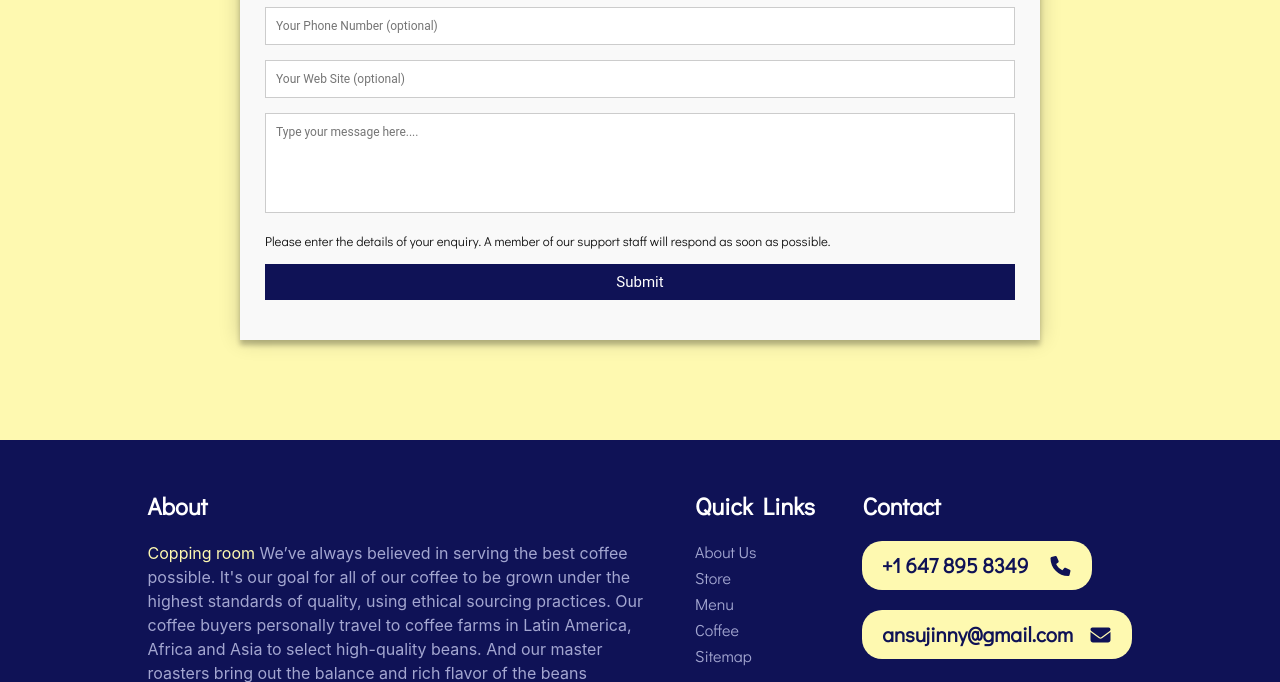
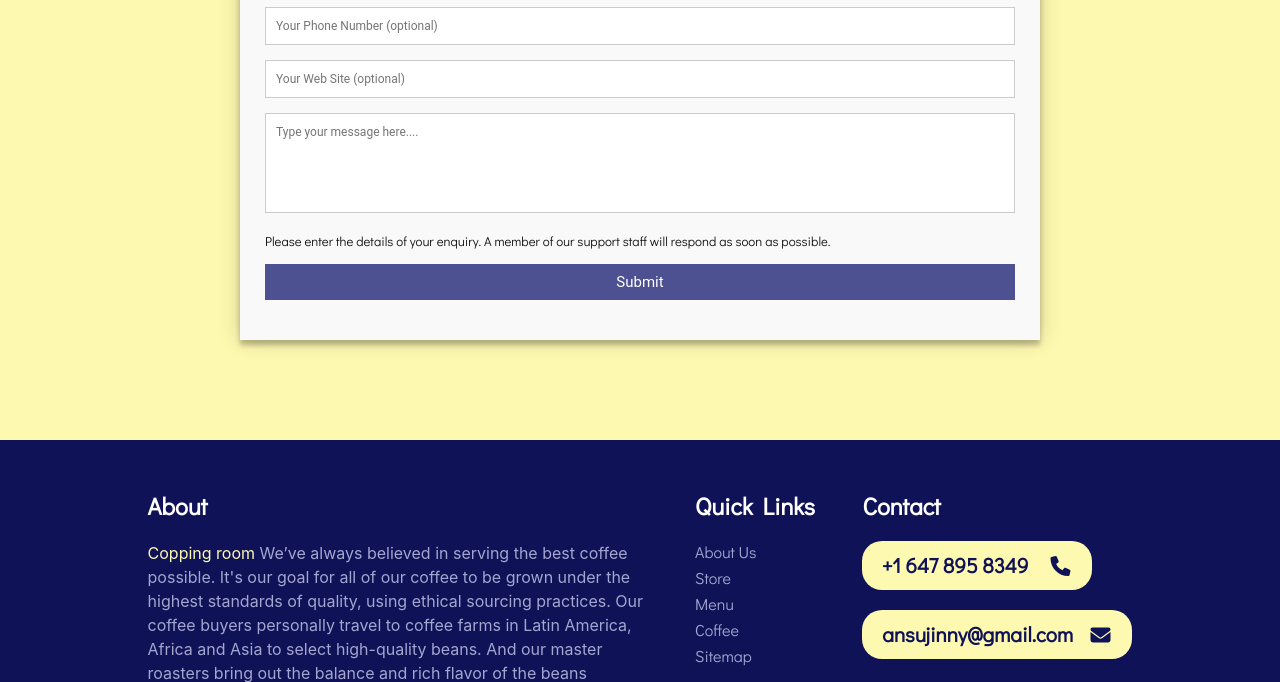
Before and after one commit to sujinnyan/coding-challenge, a plain HTML site: page index.html in a window 1280 px wide. In both pictures the pointer is over the button "Submit". Shown: the part 2102-2784 px from the top of the page. Drawn offline with Linux system fonts and the light colour scheme.

Commit message:
Update style.css

```diff
--- a/css/style.css
+++ b/css/style.css
@@ -395,7 +395,8 @@ p {
   }
 
   #sheetdb-form button[type="submit"]:hover {
-    background: #0f1256;
+    background: #4d5192;
+    color: #FFF;
     -webkit-transition: background 0.3s ease-in-out;
     -moz-transition: background 0.3s ease-in-out;
     transition: background-color 0.3s ease-in-out;
```
